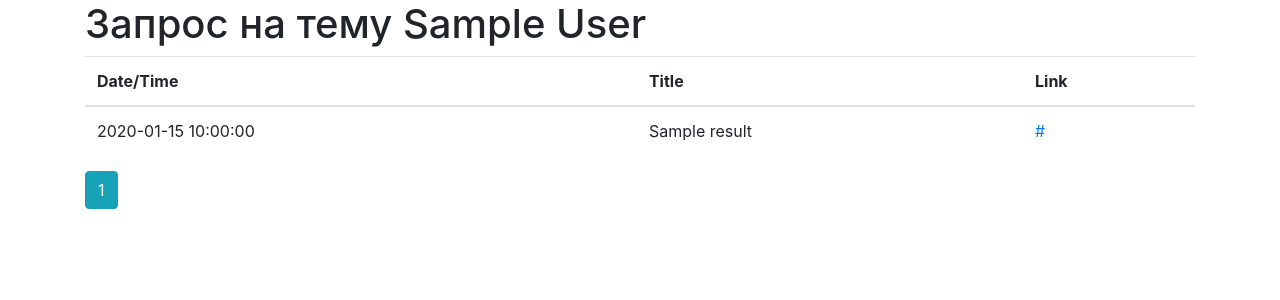
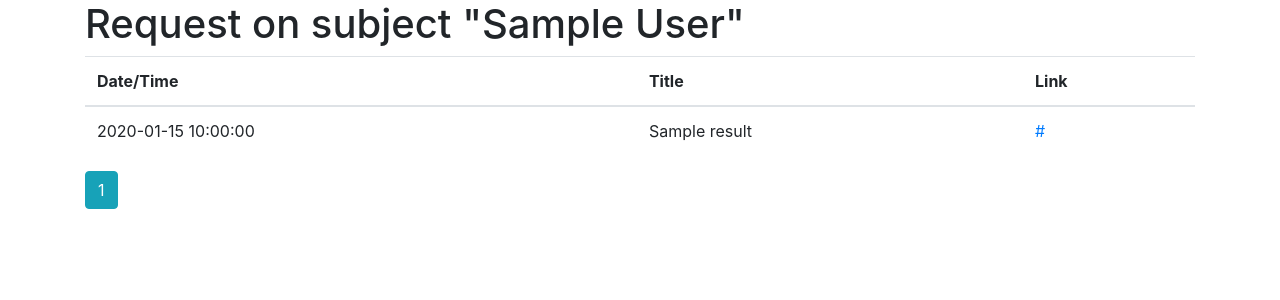
Before and after one commit to codekot/stackex, a Flask app: a page that uses stackex/templates/search_results.html in a window 1280 px wide. Shown: the part 40-340 px from the top of the page. Run offline with Flask 2, Linux system fonts and the light colour scheme; tables that the repository leaves empty hold one stand-in row (values such as "Sample post"); some libraries are stand-ins or nearby versions.

Commit message:
Translate header to english

```diff
--- a/stackex/templates/search_results.html
+++ b/stackex/templates/search_results.html
@@ -1,7 +1,7 @@
 {% extends "layout.html" %}
 {% block content %}
 
-<h1>Запрос на тему {{ request }}</h1>
+<h1>Request on subject "{{ request }}"</h1>
 <!-- <form action="">
   <select name="items">
     <option value="25">Отображать по 25</option>
```
